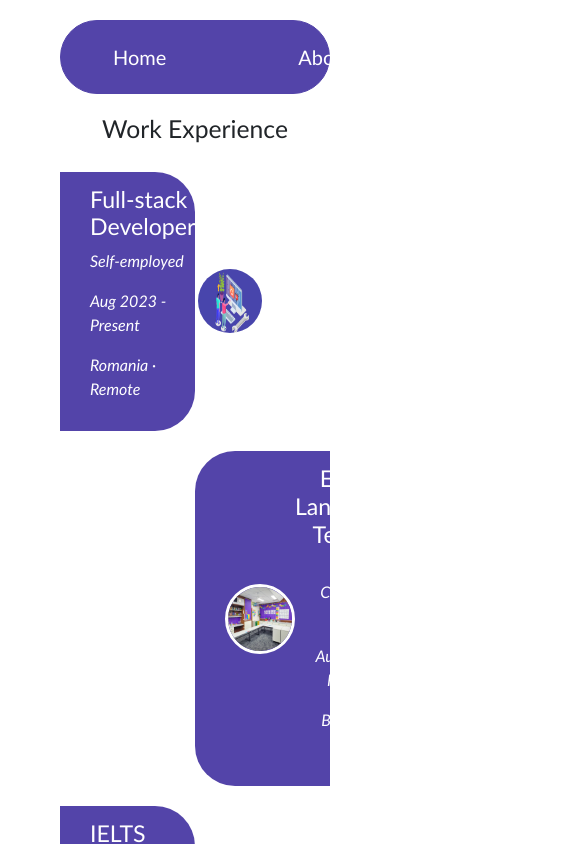
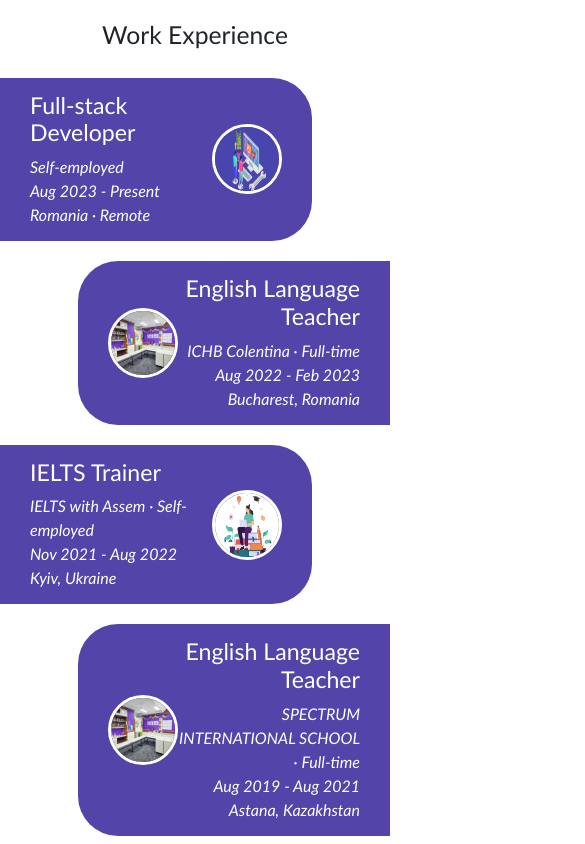
Before and after one commit to zhorabay/Portfolio, a React (Create React App) app: page /about in a window 390 px wide. Shown: the top 844 px of the page, 585 px wide, since content can reach past the window. Built offline with nearby package versions, Linux system fonts and the light colour scheme.

Commit message:
Add some responsiveness

```diff
--- a/src/components/About/About.css
+++ b/src/components/About/About.css
@@ -31,6 +31,7 @@
 .experience-1 p,
 .experience-2 p {
   font-style: italic;
+  margin-bottom: 0;
 }
 
 .experience-2 {
@@ -53,3 +54,14 @@
   border: 3px solid white;
   border-radius: 50px;
 }
+
+@media screen and (max-width: 768px) {
+  .about {
+    margin: 20px 0;
+  }
+
+  .experience-1,
+  .experience-2 {
+    width: 80%;
+  }
+}
--- a/src/components/Mainpage/MainPage.css
+++ b/src/components/Mainpage/MainPage.css
@@ -80,8 +80,8 @@
 @media screen and (max-width: 768px) {
   .main-page {
     grid-template-columns: 370px;
-    grid-template-rows: 500px 540px 100px;
-    margin-top: 20px;
+    grid-template-rows: 700px 540px 100px;
+    margin: 20px 0;
   }
 
   .follow-me {
--- a/src/components/Navigation/Navigation.css
+++ b/src/components/Navigation/Navigation.css
@@ -54,3 +54,9 @@
   padding: 12px 18px;
   border-radius: 30px;
 }
+
+@media screen and (max-width: 768px) {
+  .navbar {
+    display: none;
+  }
+}
--- a/src/components/Projects/Projects.css
+++ b/src/components/Projects/Projects.css
@@ -40,4 +40,17 @@
   color: #fff;
   font-weight: 500;
   border-radius: 30px;
+  padding: 10px 20px;
 }
+
+@media screen and (max-width: 768px) {
+  .carousel {
+    height: 650px;
+    width: 370px;
+  }
+
+  .projects-img{
+    height: 700px;
+    width: 1000px;
+  }
+}
```
